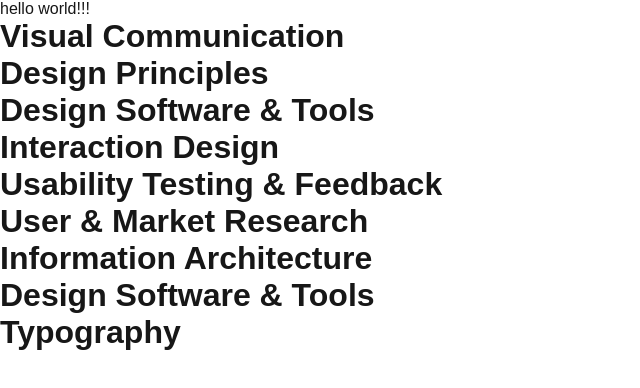
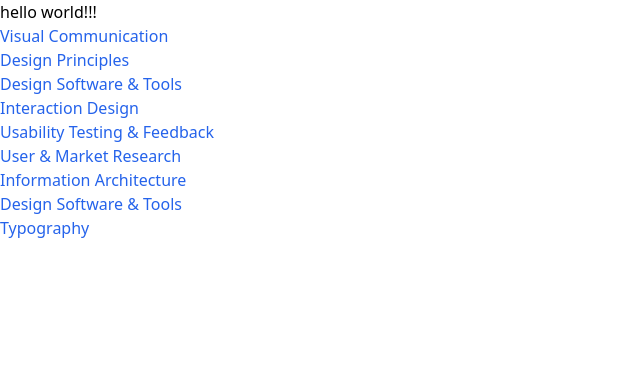
Before and after one commit to preotrix-prabhakar/skil-app, a Next.js app: page /review in a window 1280 px wide. Shown: the top 388 px of the page, without its empty margins (0-640 px from the left). Built offline with nearby package versions, Linux system fonts and the light colour scheme.

Commit message:
setup tailwind css

```diff
--- a/jsconfig.json
+++ b/jsconfig.json
@@ -1,5 +1,6 @@
 {
   "compilerOptions": {
+    "jsx": "react",
     "paths": {
       "@/*": ["./src/*"]
     }
--- /dev/null
+++ b/postcss.config.js
@@ -0,0 +1,6 @@
+module.exports = {
+  plugins: {
+    tailwindcss: {},
+    autoprefixer: {},
+  },
+}
--- /dev/null
+++ b/src/app/global.css
@@ -0,0 +1,9 @@
+@tailwind base;
+@tailwind components;
+@tailwind utilities;
+
+/* * {
+  box-sizing: border-box;
+  padding: 0;
+  margin: 0;
+} */
--- a/src/app/globals.css
+++ /dev/null
@@ -1,42 +0,0 @@
-:root {
-  --background: #ffffff;
-  --foreground: #171717;
-}
-
-@media (prefers-color-scheme: dark) {
-  :root {
-    --background: #0a0a0a;
-    --foreground: #ededed;
-  }
-}
-
-html,
-body {
-  max-width: 100vw;
-  overflow-x: hidden;
-}
-
-body {
-  color: var(--foreground);
-  background: var(--background);
-  font-family: Arial, Helvetica, sans-serif;
-  -webkit-font-smoothing: antialiased;
-  -moz-osx-font-smoothing: grayscale;
-}
-
-* {
-  box-sizing: border-box;
-  padding: 0;
-  margin: 0;
-}
-
-a {
-  color: inherit;
-  text-decoration: none;
-}
-
-@media (prefers-color-scheme: dark) {
-  html {
-    color-scheme: dark;
-  }
-}
--- a/src/app/layout.js
+++ b/src/app/layout.js
@@ -1,26 +1,8 @@
-import localFont from "next/font/local";
-import "./globals.css";
-
-const geistSans = localFont({
-  src: "./fonts/GeistVF.woff",
-  variable: "--font-geist-sans",
-  weight: "100 900",
-});
-const geistMono = localFont({
-  src: "./fonts/GeistMonoVF.woff",
-  variable: "--font-geist-mono",
-  weight: "100 900",
-});
-
-export const metadata = {
-  title: "Create Next App",
-  description: "Generated by create next app",
-};
-
+import './global.css';
 export default function RootLayout({ children }) {
   return (
     <html lang="en">
-      <body className={`${geistSans.variable} ${geistMono.variable}`}>
+      <body >
         {children}
       </body>
     </html>
--- a/src/app/review/page.jsx
+++ b/src/app/review/page.tsx
@@ -1,10 +1,8 @@
 
 "use client"
-import { useEffect, useState } from "react"
-
-
-
-
+import React from "react";
+import { useEffect, useState } from "react";
+import '../global.css';
 function page() {
   const [skillsData,setSkillsData]=useState([]);
 
@@ -23,10 +21,10 @@ useEffect(()=>{
     questions();
 },[])
   return (
-    <div>
+    <div >
       hello world!!!
       <div>
-        {skillsData.map((array,index)=>(<h1>{array.name}</h1> ))}
+        {skillsData.map((array,index)=>(<h1 key={index} className="text-blue-600 ">{array.name}</h1> ))}
 
       </div>
     </div>
--- /dev/null
+++ b/tailwind.config.js
@@ -0,0 +1,14 @@
+
+
+/** @type {import('tailwindcss').Config} */
+module.exports = {
+  content: [
+    './src/app/**/*.{js,ts,jsx,tsx}',
+    './pages/**/*.{js,ts,jsx,tsx}',
+    './components/**/*.{js,ts,jsx,tsx}',
+  ],
+  theme: {
+    extend: {},
+  },
+  plugins: [],
+};
```
Also changed, not shown: package.json (+6 -1 lines), 1 other file (tests, documents, lock files or other folders).
